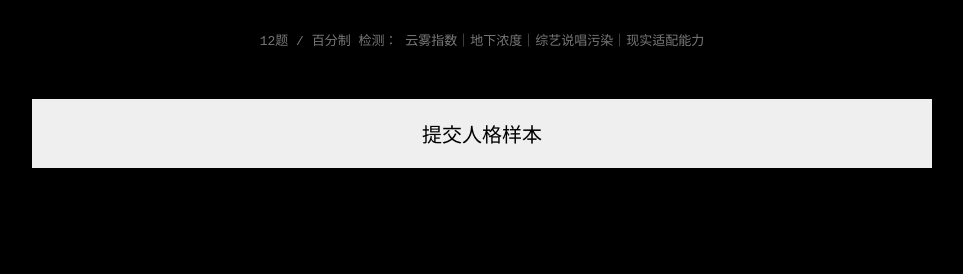
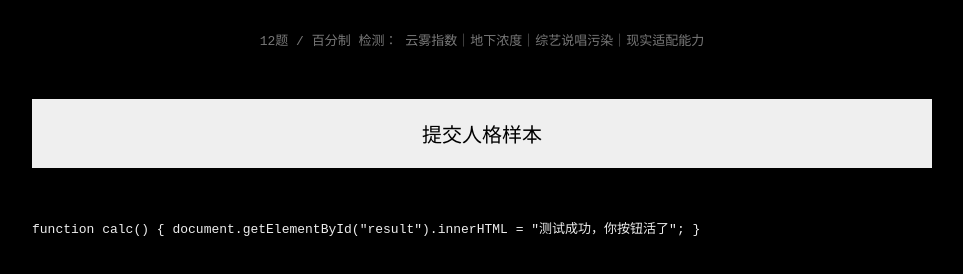
Before and after one commit to ayvn71526-sketch/ayuan-dicktest, a plain HTML site: page index.html in a window 1280 px wide. Shown: the part 140-414 px from the top of the page, without its empty margins (158-1121 px from the left). Drawn offline with Linux system fonts and the light colour scheme.

Commit message:
Update index.html

```diff
--- a/index.html
+++ b/index.html
@@ -98,7 +98,10 @@ line-height:1.8;
 <div id="result"></div>
 
 
-
+function calc() {
+  document.getElementById("result").innerHTML =
+  "测试成功，你按钮活了";
+}
 <script>
 
 const q=[
```
